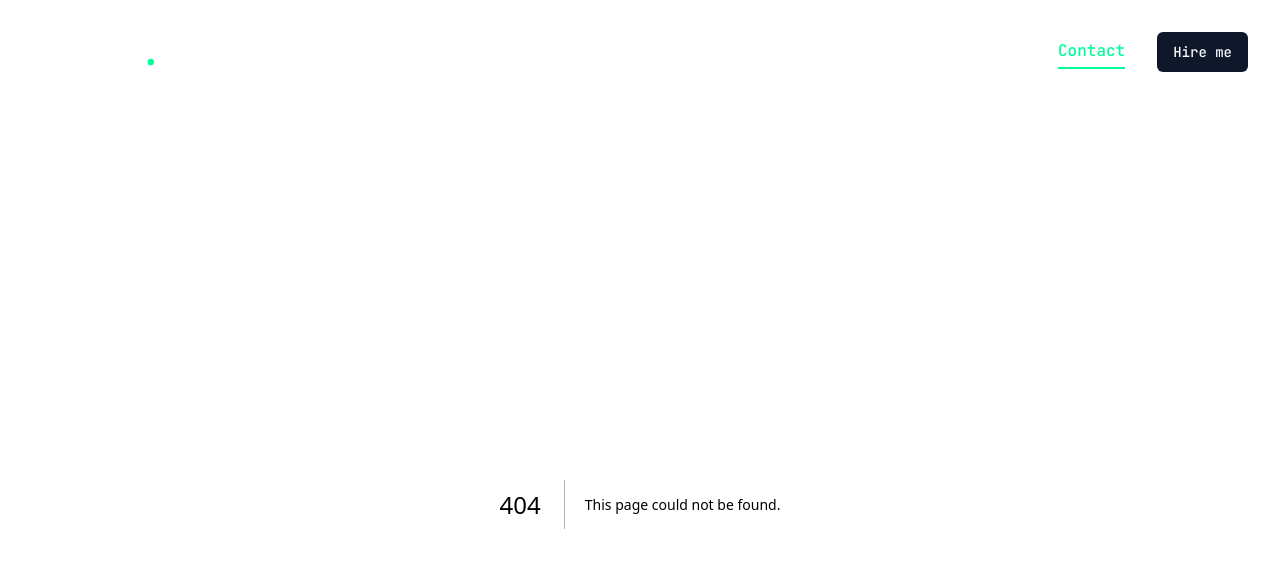
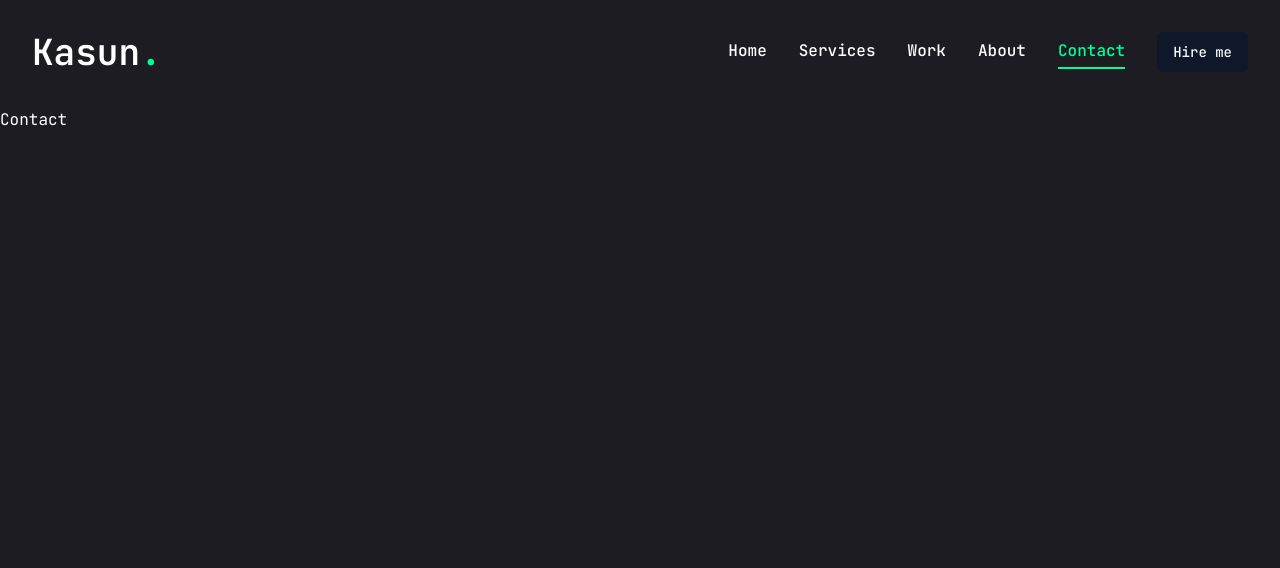
Before and after one commit to Chamika25/Portfolio, a Next.js app: page /contact in a window 1280 px wide. Before the commit this address had no page. Shown: the top 568 px of the page. Built offline with nearby package versions, Linux system fonts and the light colour scheme.

Commit message:
Add Conatct page

```diff
--- /dev/null
+++ b/app/(pages)/contact/page.jsx
@@ -0,0 +1,9 @@
+import React from 'react'
+
+const Contact = () => {
+  return (
+    <div>Contact</div>
+  )
+}
+
+export default Contact;
```
